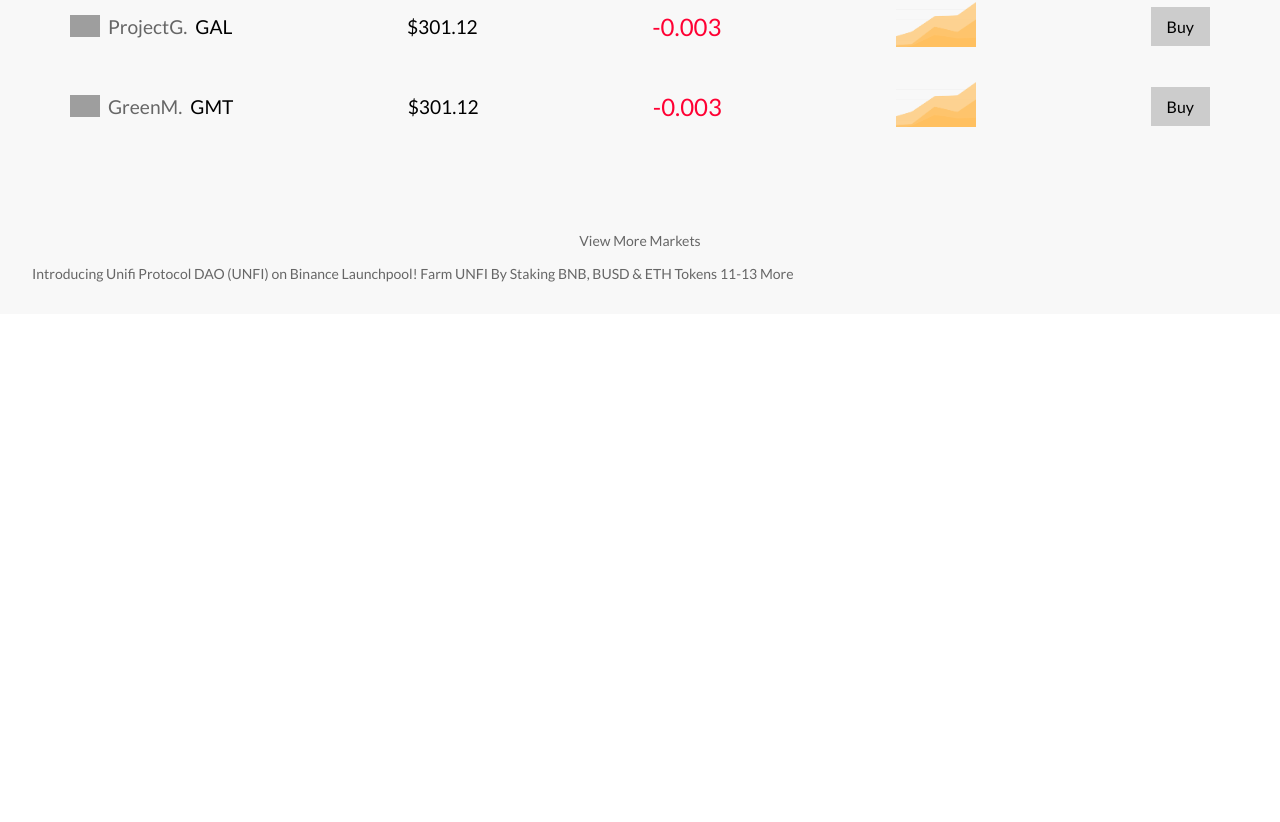
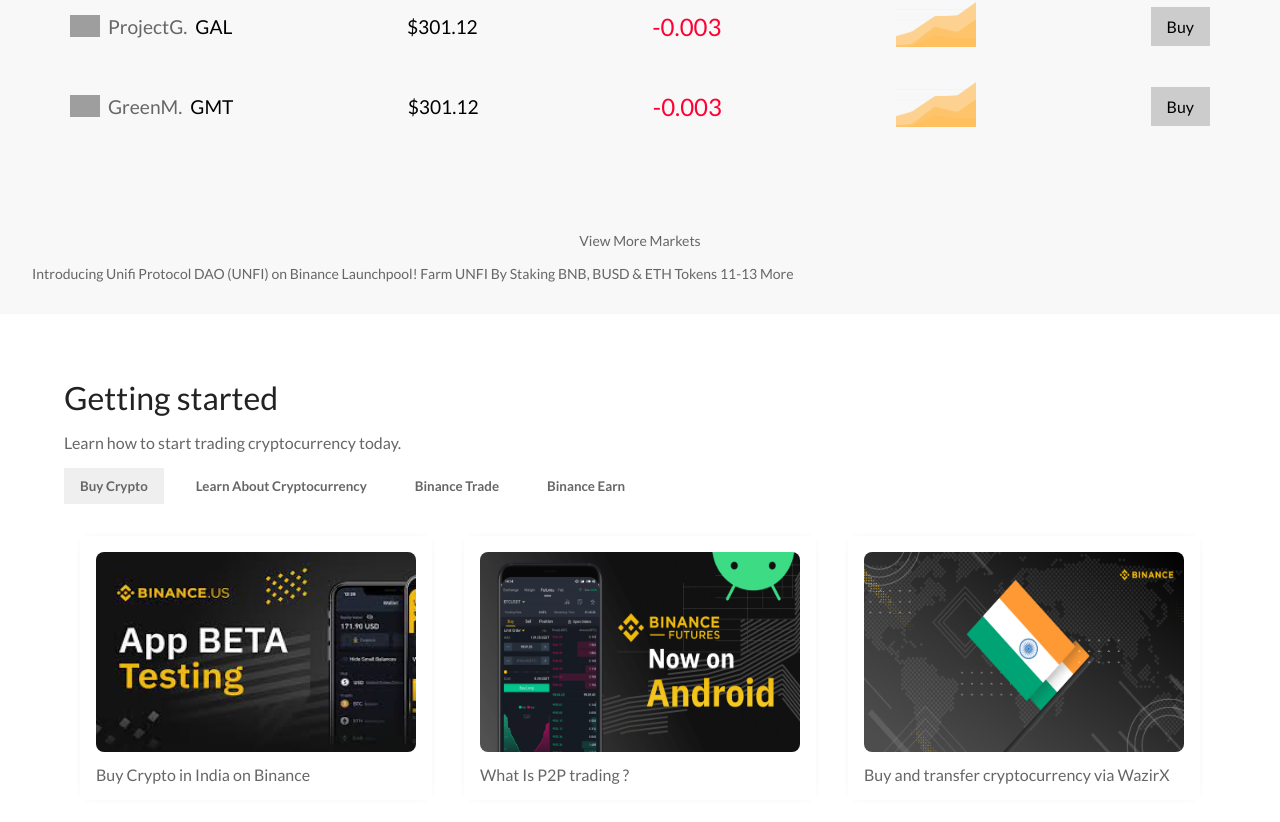
Before and after one commit to RasinthaDilshanJayarathne/Binace_Clone, a React (Create React App) app: page / in a window 1280 px wide. Shown: the part 990-1812 px from the top of the page. Before the commit the page ends 1304 px from the top, so only its background shows below. Built offline with nearby package versions, Linux system fonts and the light colour scheme; grey boxes are pictures that could not be loaded.

Commit message:
Create Blog Component

```diff
--- a/src/app/App.js
+++ b/src/app/App.js
@@ -1,12 +1,14 @@
 import './App.css';
 import HeadeComponents from '../components/HeadeComponents';
 import CoverComponent from '../components/CoverComponent';
+import BlogComponent from '../components/BlogComponent';
 
 function App() {
   return (
     <div>
         <HeadeComponents />
         <CoverComponent />
+        <BlogComponent />
     </div>
   );
 }
--- /dev/null
+++ b/src/components/BlogComponent.js
@@ -0,0 +1,44 @@
+import React from 'react';
+import news_1 from "../assets/news_1.png";
+import news_2 from "../assets/news_2.png";
+import news_3 from "../assets/news_3.png";
+
+export default function BlogComponent() {
+	return (
+		<div className="blog_comp">
+
+			<div className="blog_header">
+
+				<h1>Getting started</h1>
+				<p>Learn how to start trading cryptocurrency today.</p>
+
+				<div className="blog_filter">
+					<button>Buy Crypto</button>
+					<button className="bg_color">Learn About Cryptocurrency</button>
+					<button className="bg_color">Binance Trade</button>
+					<button className="bg_color">Binance Earn</button>
+				</div>
+
+			</div>
+
+			<div className="blog_grid">
+
+				<div className="grid_comp">
+					<img src={news_1} alt="" />
+					<p>Buy Crypto in India on Binance</p>
+				</div>
+				<div className="grid_comp">
+					<img src={news_2} alt="" />
+					<p>What Is P2P trading ?</p>
+				</div>
+				<div className="grid_comp">
+					<img src={news_3} alt="" />
+					<p>Buy and transfer cryptocurrency via WazirX</p>
+				</div>
+
+			</div>
+
+
+		</div>
+	)
+}
```
